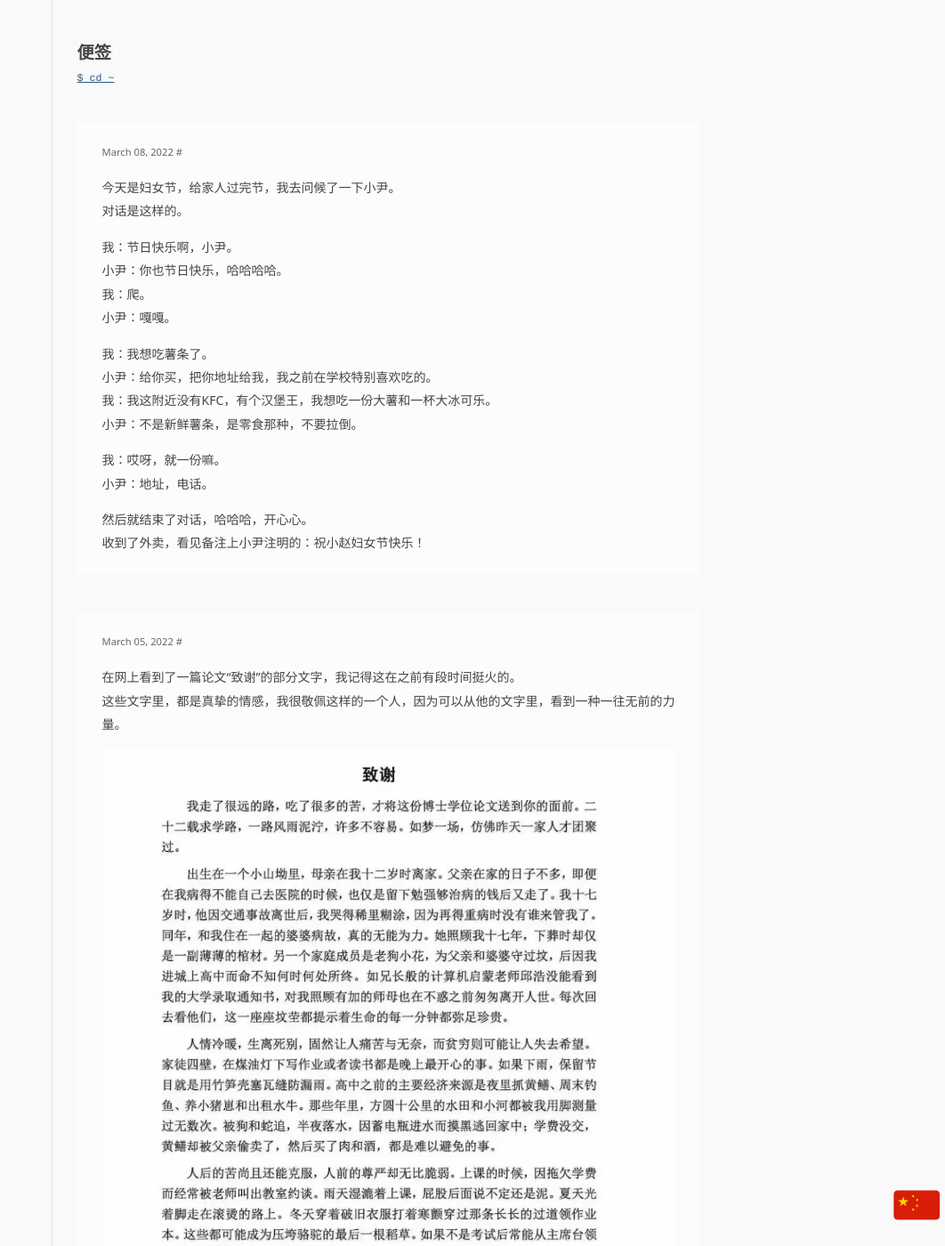
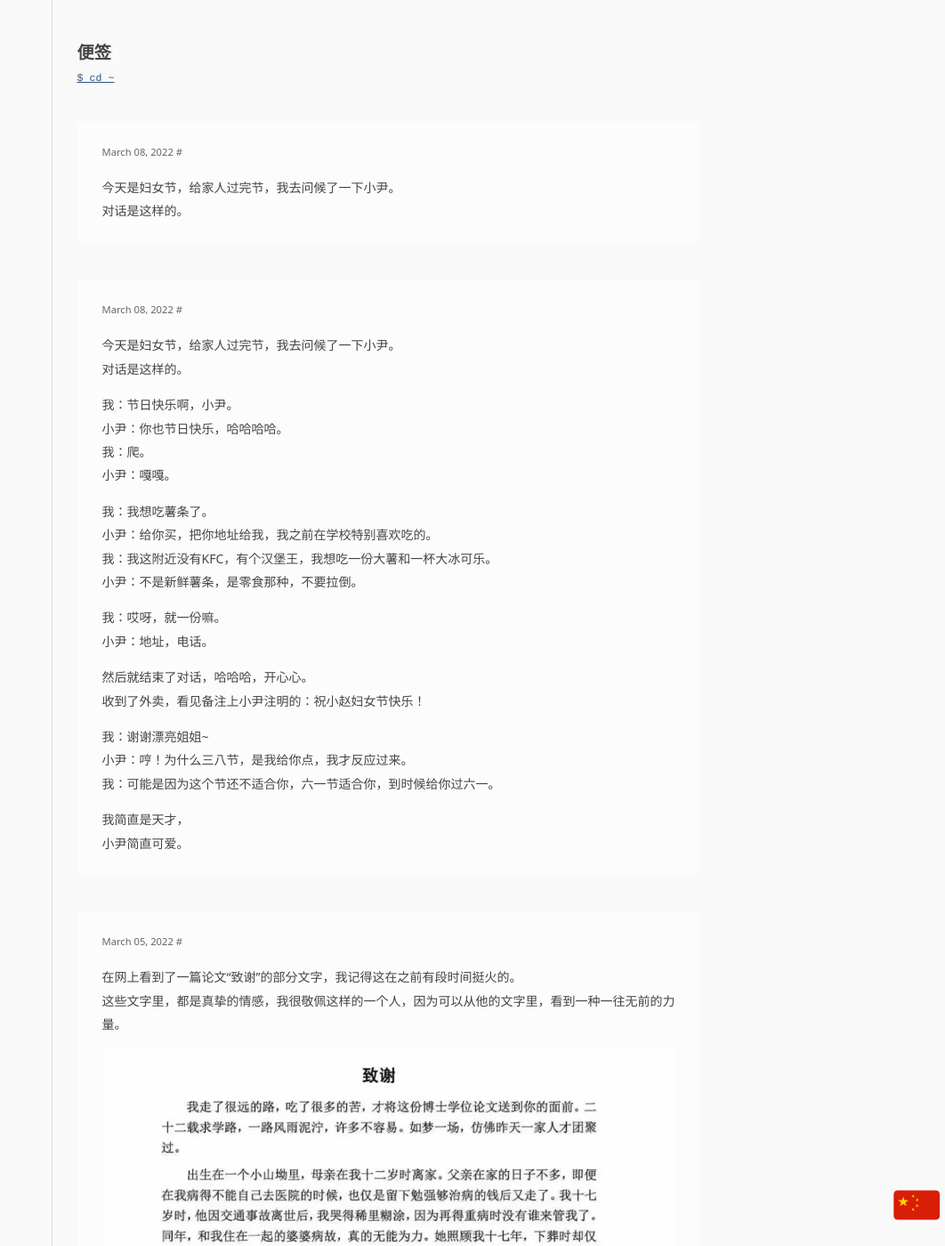
Before and after one commit to Sansuiz/sansuiz.github.io, a Jekyll site: the page built from notes.html, in a window 1280 px wide and 1400 px high. Shown: the whole window at 89% size, without its empty margins (218-1280 px from the left). Built offline with Jekyll 4.4.1, drawn with Linux system fonts in a browser that asks for light colours; comment, search, counter and statistics services are not loaded.

Commit message:
Update notes.yml

```diff
--- a/_data/notes.yml
+++ b/_data/notes.yml
@@ -1,3 +1,8 @@
+- date: 2022/03/08 23:00
+  content: |
+    今天是妇女节，给家人过完节，我去问候了一下小尹。
+    对话是这样的。
+
 - date: 2022/03/08 23:00
   content: |
     今天是妇女节，给家人过完节，我去问候了一下小尹。
@@ -18,6 +23,13 @@
 
     然后就结束了对话，哈哈哈，开心心。
     收到了外卖，看见备注上小尹注明的：祝小赵妇女节快乐！
+
+    我：谢谢漂亮姐姐~
+    小尹：哼！为什么三八节，是我给你点，我才反应过来。
+    我：可能是因为这个节还不适合你，六一节适合你，到时候给你过六一。
+
+    我简直是天才，
+    小尹简直可爱。
 
 - date: 2022/03/05 23:00
   content: |
```
